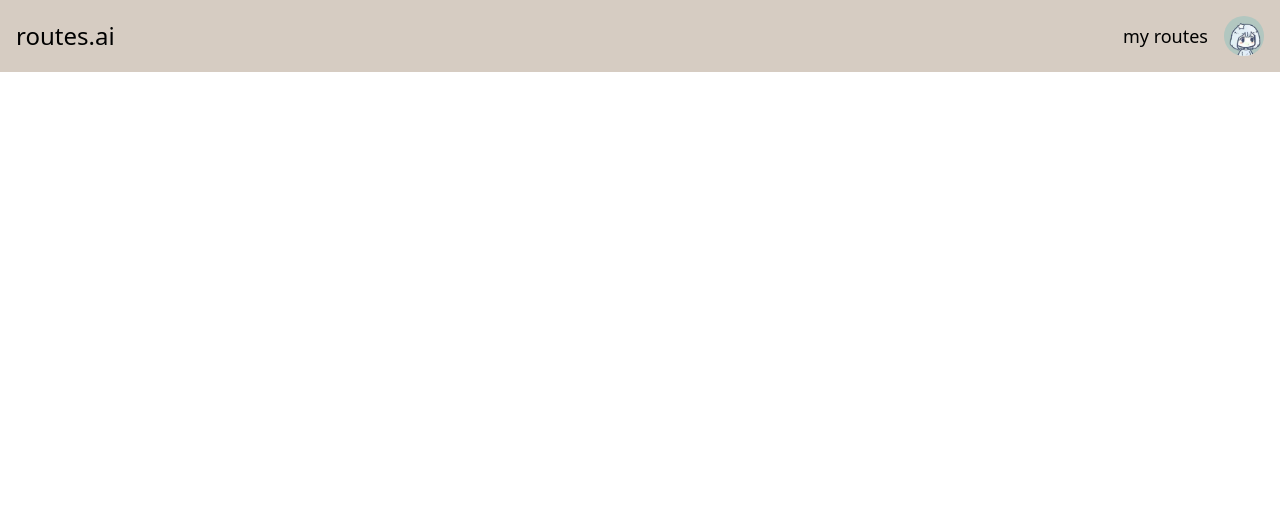
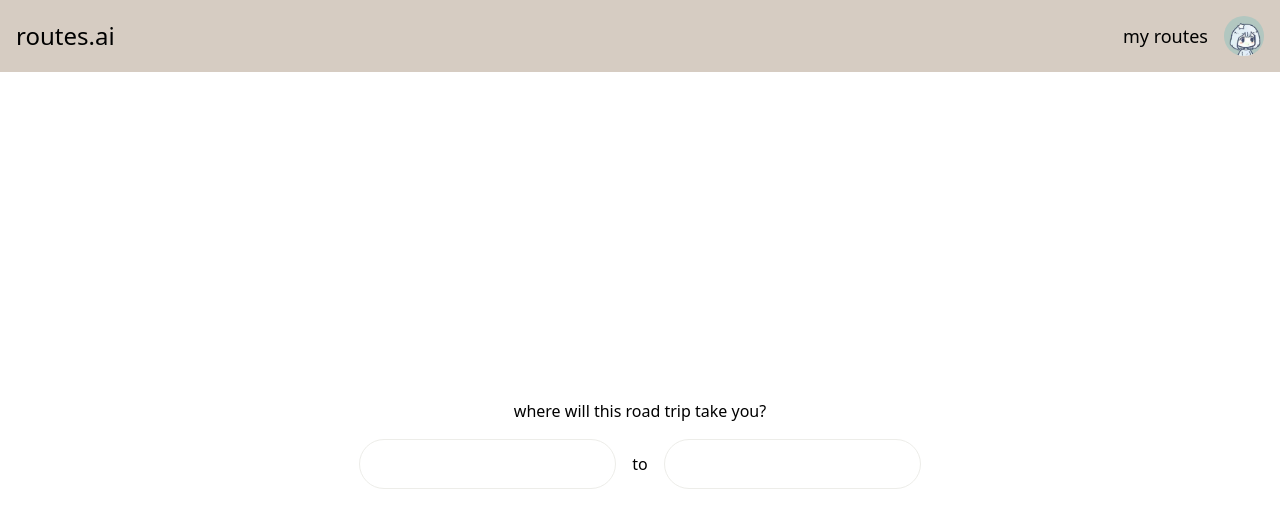
Before and after one commit to tanno1/intro_proj_client, a React (Vite) app: page / in a window 1280 px wide. Shown: the top 528 px of the page. Built offline with nearby package versions, Linux system fonts and the light colour scheme.

Commit message:
searchbars and home view

```diff
--- a/src/App.jsx
+++ b/src/App.jsx
@@ -1,13 +1,13 @@
 import React from 'react';
 import { BrowserRouter as Router, Routes, Route } from 'react-router-dom';
 
-import Header from './components/common/Header';
+import Home from './components/home/Home';
 
 const App = () => {
   return (
     <Router>
       <Routes>
-        <Route path="/" element={<Header />} />
+        <Route path="/" element={<Home />} />
       </Routes>
     </Router>
   );
--- a/src/components/common/Header.jsx
+++ b/src/components/common/Header.jsx
@@ -8,8 +8,8 @@ const Header = () => {
                 <h1 className='text-2xl'>routes.ai</h1>
             </div>
             <div className="flex items-center space-x-4">
-                <p className='text-lg'>my routes</p>
-                <img src={pfp} alt="profile photo" className="w-10 h-10 rounded-full"/>
+                <p className='text-lg hover:font-semibold hover:scale-105 transition-transform duration-100 transform-origin-center'>my routes</p>
+                <img src={pfp} alt="profile photo" className="w-10 h-10 rounded-full hover:scale-110 transition-transform duration-100 transform-origin-center"/>
             </div>
         </header>
     )
--- a/src/components/common/SearchBar.jsx
+++ b/src/components/common/SearchBar.jsx
@@ -1,16 +1,10 @@
 import React from "react";
 
-function Searchbar () {
+function Searchbar ({ param }) {
     return (
-        <header className="bg-blue-300 text-black p-4 flex justify-between items-center">
-            <div>
-                <h1>routes.ai</h1>
-            </div>
-            <div>
-                <p>my routes</p>
-                <img src={pfp} alt="profile photo" />
-            </div>
-        </header>
+        <div className="flex items-center justify-center">
+            <input type="text" className='rounded-full p-3 border border-myGray' placeholder={param} />
+        </div>
     )
 }
 
--- a/src/components/home/Home.jsx
+++ b/src/components/home/Home.jsx
@@ -4,16 +4,16 @@ import Searchbar from '../common/SearchBar';
 
 const Home = () => {
     return (
-        <div>
-            <div>
+        <div className="flex flex-col h-screen items-center">
+            <div className="w-full">
                 <Header />
             </div>
-            <div>
-                <h1>where will this road trip take you?</h1>
-                <div>
-                    <Searchbar />
-                    <h1>to</h1>
-                    <Searchbar />
+            <div className="flex flex-col h-full items-center justify-center">
+                <h1 className="my-4 text-center">where will this road trip take you?</h1>
+                <div className="flex items-center h-fit">
+                    <Searchbar placeholder="start"/>
+                    <h1 className="mx-4">to</h1>
+                    <Searchbar placeholder="end"/>
                 </div>
             </div>
         </div>
```
